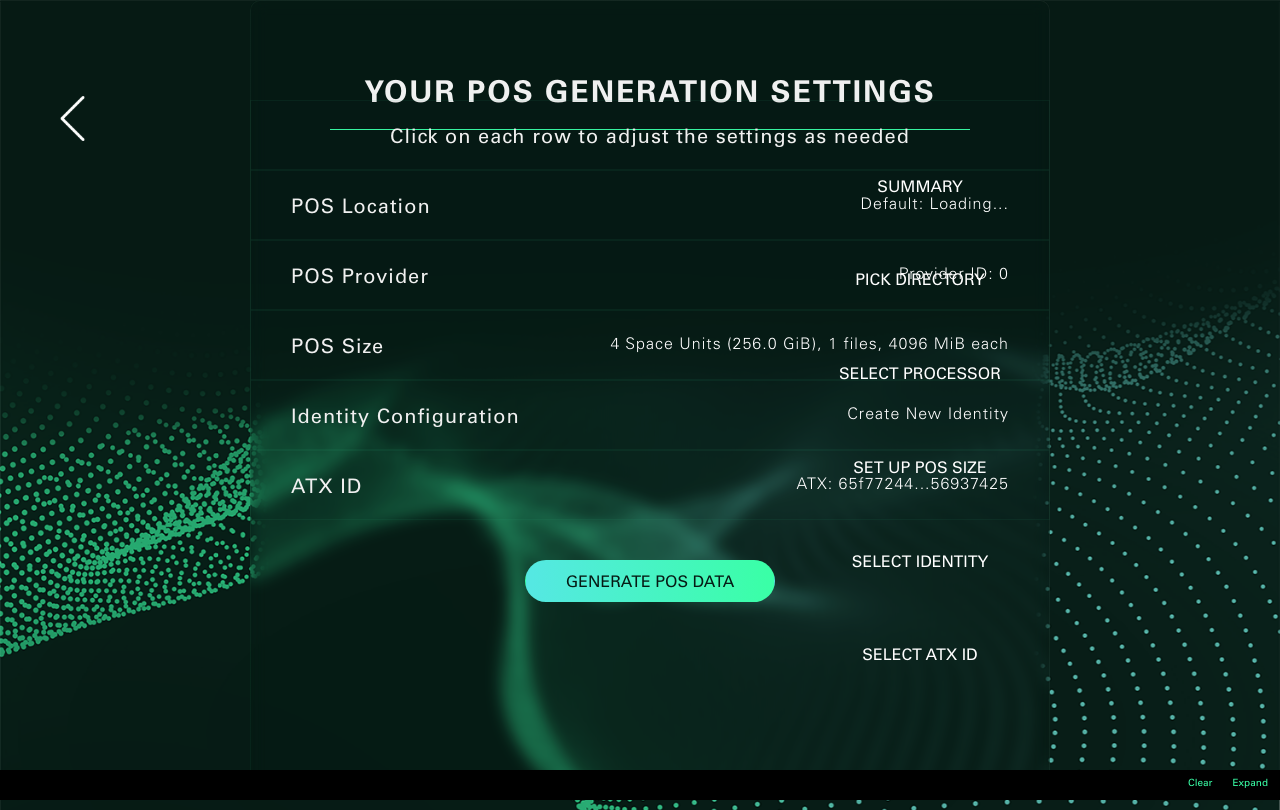
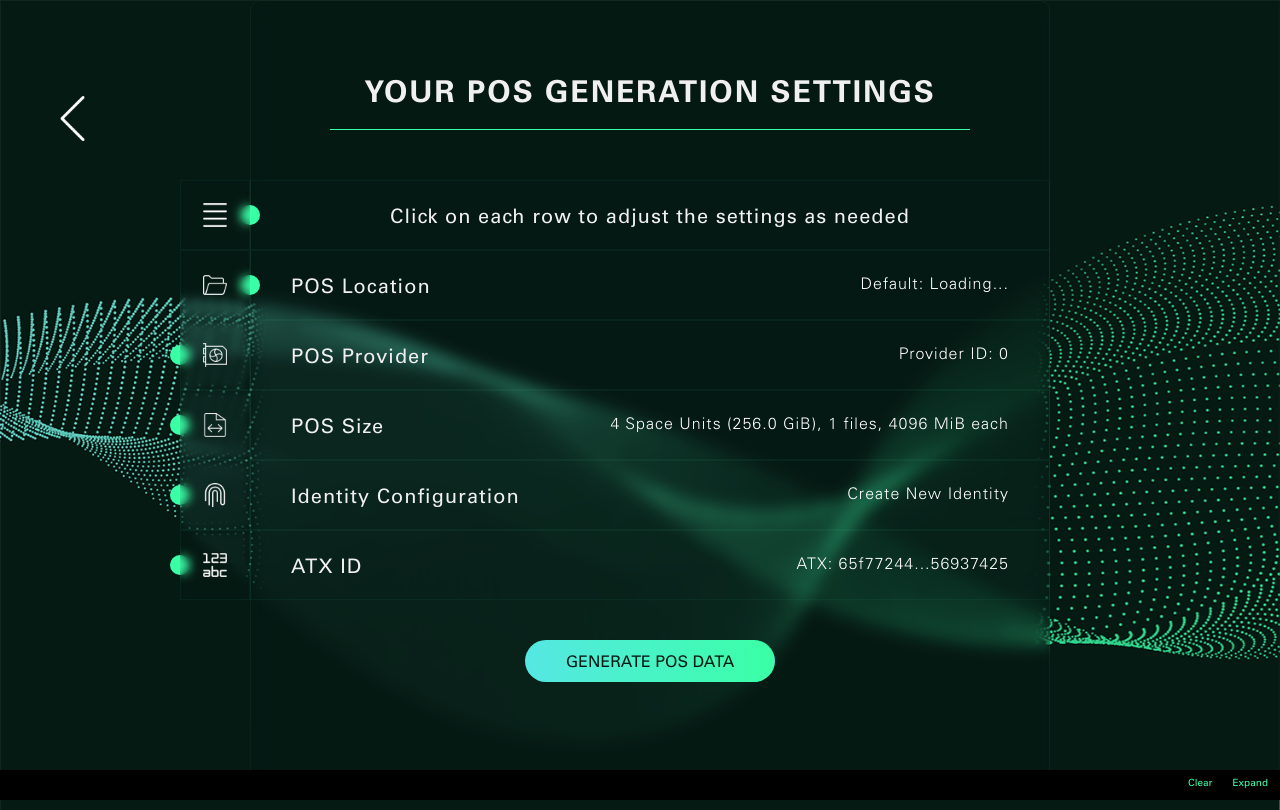
Before and after one commit to spacemeshos/sm-init-app-v2, a React (Create React App) app: page /generate in a window 1280 px wide. Built offline with nearby package versions, Linux system fonts and the light colour scheme.

Commit message:
implement side buttons

```diff
--- a/src/pages/Generate.tsx
+++ b/src/pages/Generate.tsx
@@ -2,8 +2,8 @@ import * as React from "react";
 import { useState } from "react";
 import styled from "styled-components";
 
-import BackgroundImage from "../assets/wave.png";
-import { BackButton, TransparentButton } from "../components/button";
+import BackgroundImage from "../assets/wave2.png";
+import { BackButton, DotButton } from "../components/button";
 import {
   SelectDirectory,
   SetupGPU,
@@ -21,13 +21,19 @@ import {
   MainContainer,
   PageTitleWrapper,
 } from "../styles/containers";
+import file from "../assets/file.png";
+import folder from "../assets/folder.png";
+import gpu from "../assets/gpu.png";
+import id from "../assets/id.png";
+import summary from "../assets/justify.png";
+import hex from "../assets/formats.png";
 
 const SetupContainer = styled.div`
   width: 800px;
   height: 650px;
   position: absolute;
   left: 0px;
-  top: 40px;
+  top: 160px;
   display: flex;
   flex-direction: row;
   align-items: flex-start;
@@ -38,13 +44,13 @@ const SetupContainer = styled.div`
 
 const ButtonColumn = styled.div`
   position: absolute;
-  width: 200px;
-  height: 600px;
-  top: 120px;
-  right: 30px;
+  width: 80px;
+  height: 420px;
+  top: 180px;
+  left: 170px;
   display: flex;
   flex-direction: column;
-  align-items: center;
+  align-items: flex-start;
   justify-content: space-evenly;
 `;
 
@@ -69,28 +75,38 @@ const Generate: React.FC = () => {
     {
       label: "Pick Directory",
       component: <SelectDirectory />,
+      iconSrc: folder,
     },
     {
       label: "Select Processor",
       component: <SetupGPU isOpen={true} />,
+      iconSrc: gpu,
     },
     {
       label: "Set up POS Size",
       component: <SetupSize />,
+      iconSrc: file,
     },
     {
       label: "Select Identity",
       component: <SelectIdentity />,
+      iconSrc: id,
     },
     {
       label: "Select ATX ID",
       component: <SelectATX />,
+      iconSrc: hex,
     },
   ];
 
   const handleStepChange = (index: number) => {
+    // If index is out of steps range, show summary
+    if (index >= 5) {
+      setShowSummary(true);
+    } else {
+      setShowSummary(false);
       setCurrentStep(index);
-    setShowSummary(false);
+    }
     setError(null);
   };
 
@@ -132,33 +148,27 @@ const Generate: React.FC = () => {
             }
           />
         </PageTitleWrapper>
-        <SetupContainer>
         <SetupContainer>{renderContent()}</SetupContainer>
         {error && <ErrorMessage>{error}</ErrorMessage>}
-        </SetupContainer>
+      </MainContainer>
       <ButtonColumn>
-          <TransparentButton
-            onClick={() => {
-              setShowSummary(true);
-            }}
+        <DotButton
+          onClick={() => handleStepChange(steps.length)}
           $isActive={showSummary}
-            width={200}
-            label="Summary"
-            disabled={isGenerating}
+          iconSrc={summary}
         />
 
         {steps.map((step, index) => (
-            <TransparentButton
+          <DotButton
             key={index}
             onClick={() => handleStepChange(index)}
             $isActive={currentStep === index}
-              label={step.label}
-              width={200}
             disabled={isGenerating}
-            ></TransparentButton>
+            iconSrc={step.iconSrc}
+            alt={step.label}
+          />
         ))}
       </ButtonColumn>
-      </MainContainer>
     </>
   );
 };
```
Lines whose indentation alone changed are shown as unchanged.
